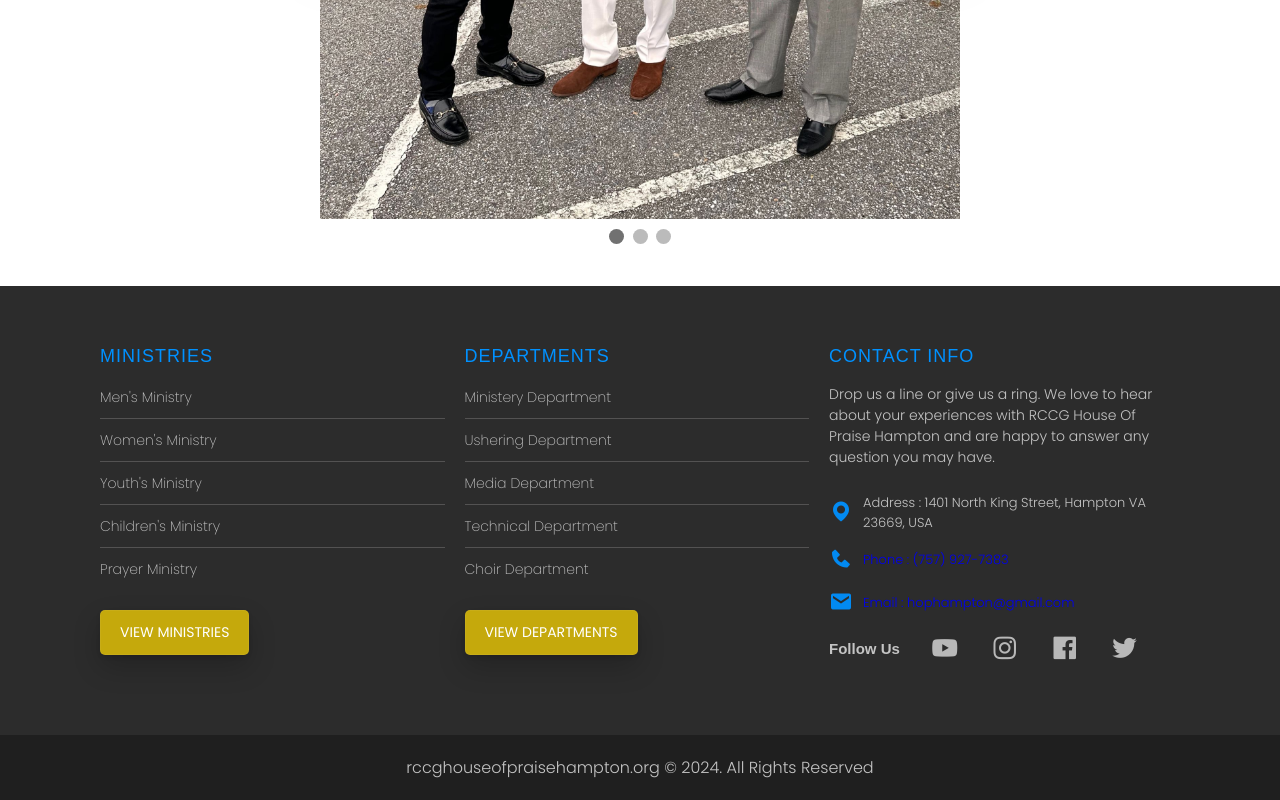
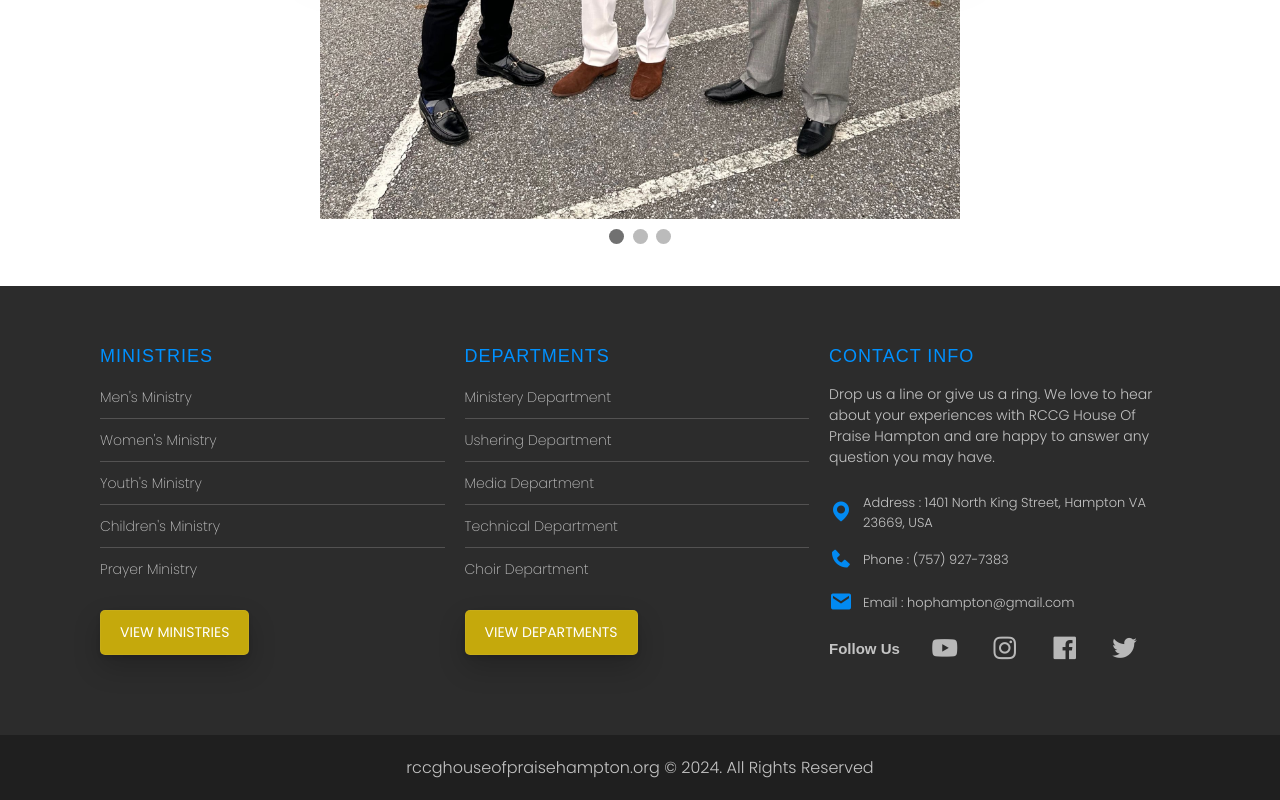
Before and after one commit to seyifng/church-website, a plain HTML site: page index.html in a window 1280 px wide. Shown: the part 3152-3952 px from the top of the page. Drawn offline with nearby package versions, Linux system fonts and the light colour scheme; a web font is replaced by a local one.

Commit message:
Update footer.css

```diff
--- a/styles/footer.css
+++ b/styles/footer.css
@@ -107,7 +107,10 @@
   font-weight: 300;
   text-align: left;
 }
-
+.num{
+  text-decoration: none;
+  color: rgb(196, 196, 196);
+}
 #map,
 #phone,
 #evelope{
```
